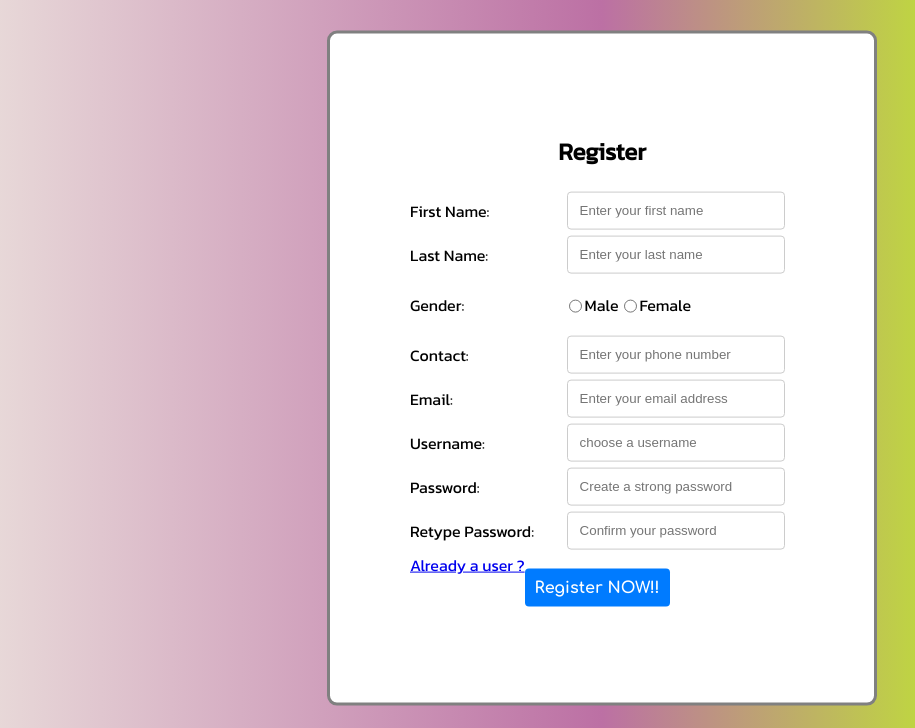
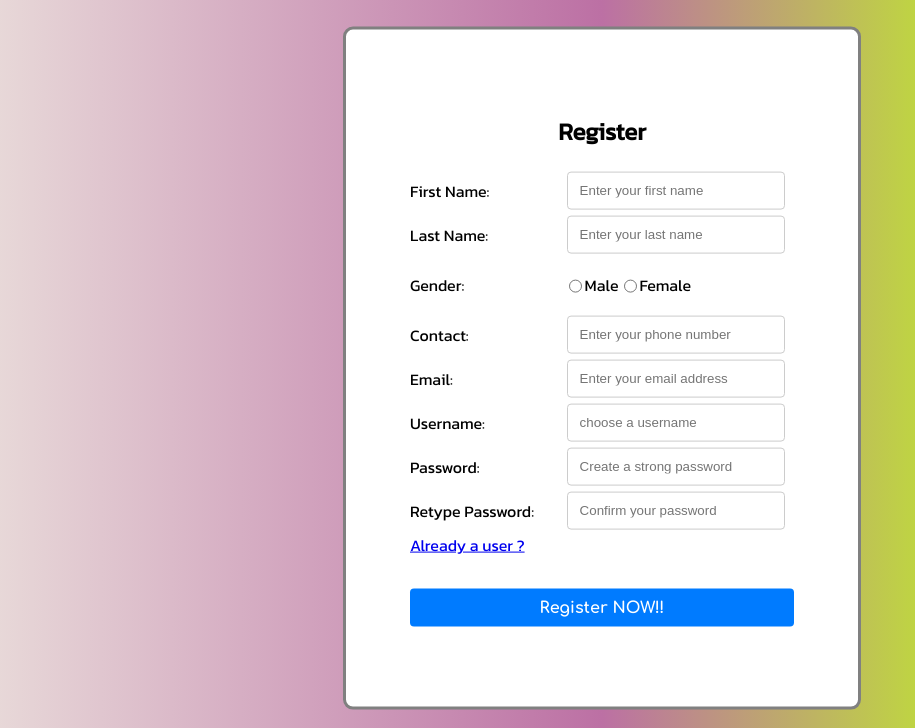
Before and after one commit to nomadisop/Pce_Comp_Web_Programming_lab_Adnan_Ansar_Qureshi, a PHP site: page /reg.html in a window 1280 px wide. Shown: the part 72-800 px from the top of the page, without its empty margins (38-953 px from the left). Run offline with PHP 8.4, Linux system fonts and the light colour scheme; some web fonts are replaced.

Commit message:
fixed issue of registeration button
changed padding and styling of buttons

```diff
--- a/reg.css
+++ b/reg.css
@@ -79,7 +79,7 @@ body{
     left: 50%;
     transform: translate(-50%, -50%);
   border: solid;
-  padding: 10vb;
+  padding: 8vb;
   border-radius: 10px;
   border-color: grey;
   display: flex;
@@ -123,3 +123,7 @@ body{
 .gender{
     display: inline-block;
 }
+
+.user{
+    display: block;
+}
--- a/reg.html
+++ b/reg.html
@@ -63,9 +63,13 @@
             <input type="password" id="password" required class="inpbox" placeholder="Create a strong password">
             <label for="Password"> Retype Password:</label>
             <input type="password" id="retype_password" required class="inpbox" placeholder="Confirm your password">
-            <a href="login.html" class="a_user" style="display: block;">Already a user ?</a>
-            <div>
-                <button type="submit" style="display: block;">Register NOW!!</button>
+            <div class="user">
+            <a href="login.html" class="a_user">Already a user ?</a>
+            </div>
+            <div style="display: block;margin-top:2vh;width: 100%;">
+                <center>
+                <button type="submit" >Register NOW!!</button>
+            </center>
             </div>
         </div>
     </div>
```
